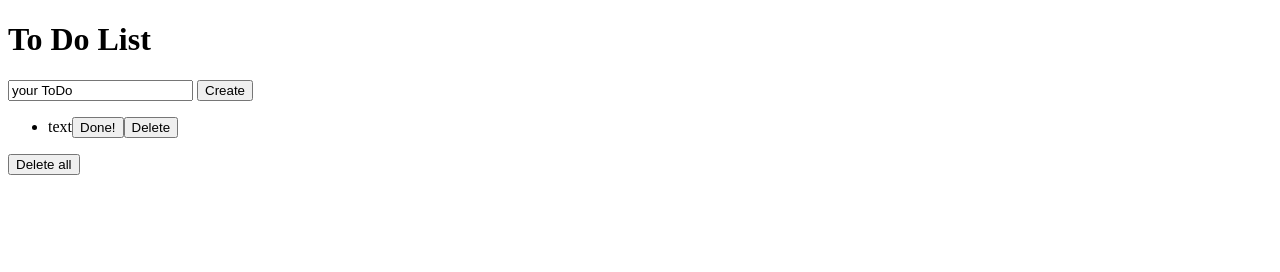
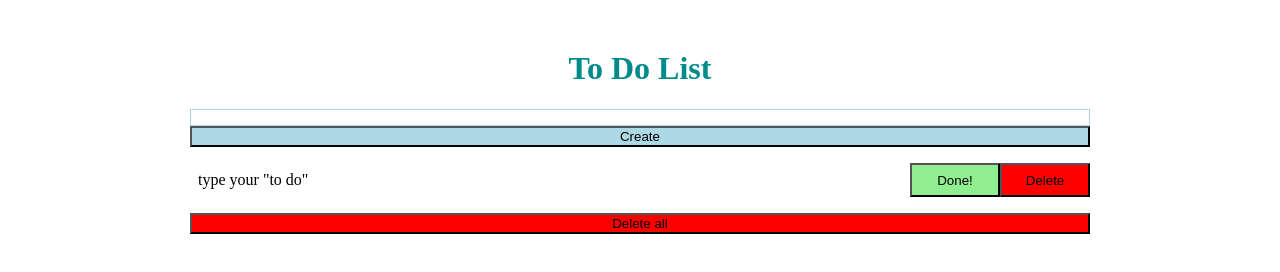
Before and after one commit to gift-a/ToDo_list, a website: page index.html in a window 1280 px wide. Both pictures are taken after a click on the button "Create". Drawn offline with Linux system fonts and the light colour scheme.

Commit message:
todo list works

```diff
--- a/index.html
+++ b/index.html
@@ -6,15 +6,16 @@
   <meta name="viewport" content="width=device-width, initial-scale=1.0">
   <meta http-equiv="X-UA-Compatible" content="ie=edge">
   <title>To Do List</title>
+  <link rel="stylesheet" href="style.css">
   <script src="main.js" async></script>
 </head>
 
 <body>
   <div class="todo-container">
-    <h1>To Do List</h1>
-    <input class="text" type="text" value="your ToDo">
-    <input class="addItem" type="button" value="Create">
-    <input name="delAll" type="button" value="Delete all">
+    <h1 class="header">To Do List</h1>
+    <input class="text" type="text" value='type your "to do"'>
+    <input name="create" class="button button_create" type="button" value="Create">
+    <input name="delAll" class="button button_del-all" type="button" value="Delete all">
   </div>
 
 </body>
--- a/main.js
+++ b/main.js
@@ -1,29 +1,27 @@
-var listBox = document.querySelector(".todo-container");
-var addBtn = listBox.querySelector(".addItem");
-var delAllBtn = listBox.querySelector("[name=delAll]");
+var todoBox = document.querySelector(".todo-container");
+var btnCreate = todoBox.querySelector("[name=create]");
+var btnDelAll = todoBox.querySelector("[name=delAll]");
+var listBox = todoBox.querySelector(".list__container");
 
-addBtn.addEventListener("click", function(event) {
+btnCreate.addEventListener("click", function(event) {
   addListItem(event.target.parentElement);
 });
 
-delAllBtn.addEventListener("click", function(event) {
+btnDelAll.addEventListener("click", function(event) {
   deleteAllItems(event.target.parentElement);
 });
 
-function addListItem(listBox) {
-  var list = listBox.querySelector(".list");
-  var text = listBox.querySelector("[type=text]").value
+function addListItem(todoBox) {
+  var list = todoBox.querySelector(".list");
+  var input = todoBox.querySelector("[type=text]");
+  var inputText = input.value;
+  var listItem = createListItem(inputText);
   if (!list) {
     list = createList();
-    listBox.insertBefore(list, listBox.querySelector("[name=delAll]"));
+    todoBox.insertBefore(list, todoBox.querySelector("[name=delAll]"));
   }
-  var listItem = createListItem(text);
   list.appendChild(listItem);
-}
-
-function deleteAllItems(listBox) {
-  var list = listBox.querySelector(".list");
-  listBox.removeChild(list);
+  input.value = "";
 }
 
 function createListItem(text) {
@@ -32,22 +30,48 @@ function createListItem(text) {
     doneBtn = document.createElement("input"),
     delBtn = document.createElement("input");
   listItem.className = "list__item";
-  listText.innerHTML = "text";
+  listText.className = "item__text";
+  listText.innerHTML = text;
   doneBtn.type = "Button";
   doneBtn.value = "Done!";
+  doneBtn.setAttribute("name", "done");
+  doneBtn.className = "button button_done";
   delBtn.type = "Button";
   delBtn.value = "Delete";
+  delBtn.setAttribute("name", "del");
+  delBtn.className = "button button_del";
+
   listItem.appendChild(listText);
   listItem.appendChild(doneBtn);
   listItem.appendChild(delBtn);
+
   return listItem;
 }
 
 function createList() {
   list = document.createElement("ul");
   list.className = "list";
+  list.addEventListener("click", function(event) {
+    var target = event.target;
+    if (target.tagName != "INPUT") return;
+    if (target.getAttribute("name") == "done") {
+      markItemDone(target.parentElement);
+    } else if (target.getAttribute("name") == "del") {
+      delItem(target.parentElement);
+    }
+  });
   return list;
 }
 
-//Вызов elem.cloneNode(true)
-//parentElem.removeChild(elem)
+function markItemDone(listItem) {
+  listItem.classList.add("list__item_done");
+}
+
+function delItem(listItem) {
+  listItem.parentElement.removeChild(listItem);
+}
+
+function deleteAllItems(todoBox) {
+  var list = todoBox.querySelector(".list");
+  todoBox.removeChild(list);
+}
--- /dev/null
+++ b/style.css
@@ -0,0 +1,54 @@
+.todo-container {
+  margin: 0 auto;
+  max-width: 900px;
+}
+.header {
+  margin-top: 50px;
+  text-align: center;
+  color: darkcyan;
+}
+.text {
+  width: 100%;
+  padding: 0;
+  border: 1px solid lightblue;
+  box-sizing: border-box;
+}
+.button {
+  margin: 0;
+  box-sizing: border-box;
+}
+.button_create {
+  width: 100%;
+  background-color: lightblue;
+}
+.button_del-all {
+  width: 100%;
+  background-color: red;
+}
+.button_done {
+  flex: 10%;
+  background-color: lightgreen;
+}
+.button_del {
+  flex: 10%;
+  background-color: red;
+}
+.list {
+  list-style: none;
+  padding: 0;
+}
+.list__item {
+  display: flex;
+  flex-wrap: wrap;
+  margin: 5px 0;
+}
+
+.item__text {
+  padding: 0.5em;
+  flex: 80%;
+  box-sizing: border-box;
+}
+
+.list__item_done {
+  background-color: lightgreen;
+}
```
